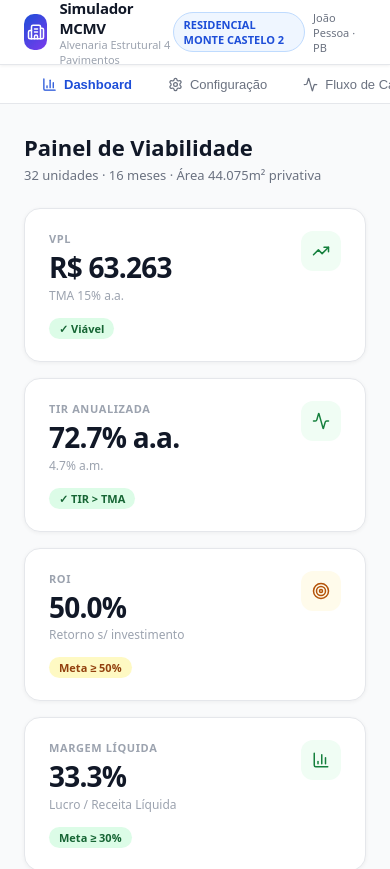
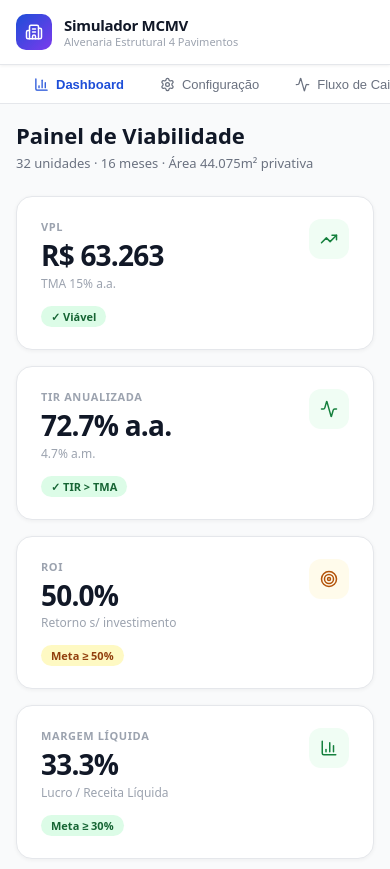
Before and after one commit to danielforteadv/simulador-mcmv, a React (Vite) app: page / in a window 390 px wide. Shown: the top 869 px of the page. Built offline with nearby package versions, Linux system fonts and the light colour scheme.

Commit message:
style: add missing mobile utility classes

```diff
--- a/src/index.css
+++ b/src/index.css
@@ -30,3 +30,23 @@ html {
   scrollbar-width: none;
   /* Firefox */
 }
+
+/* Mobile responsive utilities */
+@media (max-width: 768px) {
+  .mobile-hide {
+    display: none !important;
+  }
+
+  .mobile-p-16 {
+    padding: 16px !important;
+  }
+
+  .mobile-px-16 {
+    padding-left: 16px !important;
+    padding-right: 16px !important;
+  }
+
+  .mobile-mb-16 {
+    margin-bottom: 16px !important;
+  }
+}
```
